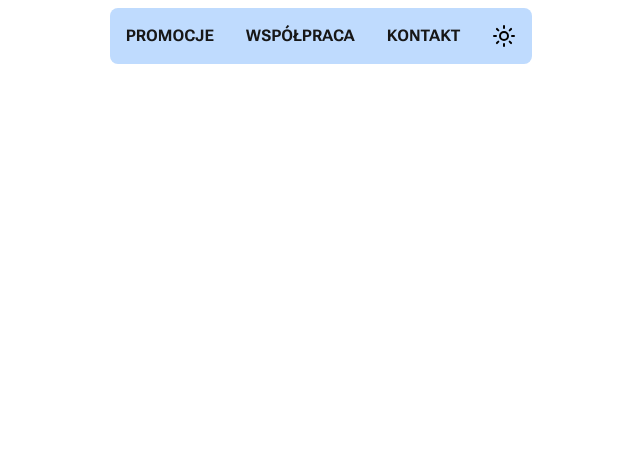
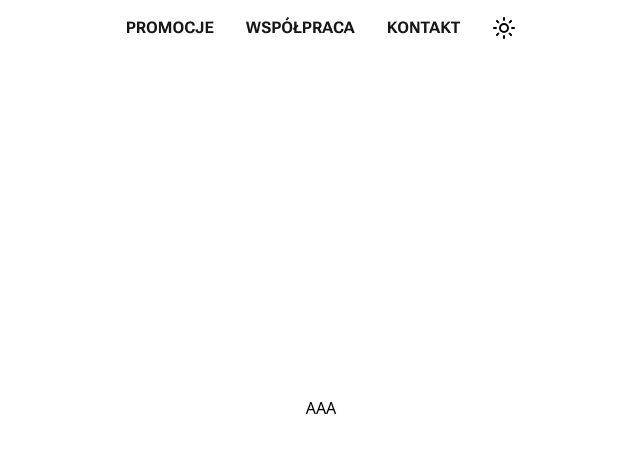
Before and after one commit to SzumielDev/technet-gerda-2024, a Next.js app: page / in a window 1280 px wide. Shown: the top 452 px of the page, without its empty margins (319-959 px from the left). Built offline with nearby package versions, Linux system fonts and the light colour scheme.

Commit message:
style: menu position

```diff
--- /dev/null
+++ b/src/app/components/Header.tsx
@@ -0,0 +1,9 @@
+import { Flex } from "@/app/components/layout/Flex";
+
+export const Header = () => {
+    return (
+        <Flex className="h-screen flex items-center justify-center">
+            AAA
+        </Flex>
+    )
+}
--- a/src/app/components/Menu.tsx
+++ b/src/app/components/Menu.tsx
@@ -4,7 +4,7 @@ import { roboto } from "@/app/components/utils/fonts"
 
 export const Menu = () => {
     return (
-        <div className="bg-blue-200 dark:bg-blue-950 rounded-lg max-w-max">
+        <div className="backdrop-blur rounded-lg max-w-max">
             <Flex className={`${roboto.className} text-neutral-900 dark:text-white gap-x-8 items-center justify-center p-4`}>
                 <button>PROMOCJE</button>
                 <button>WSPÓŁPRACA</button>
--- a/src/app/page.tsx
+++ b/src/app/page.tsx
@@ -1,13 +1,19 @@
 import { Section } from "@/app/components/layout/Section";
 import { Menu } from "@/app/components/Menu";
 import { Flex } from "@/app/components/layout/Flex";
+import { Header } from "@/app/components/Header";
 
 export default function Home() {
   return (
     <Section>
-      <Flex className="justify-center">
-        <Menu />
-      </Flex>
+      <div className="relative">
+        <div className="fixed top-0 left-0 right-0">
+          <Flex className="justify-center">
+            <Menu />
+          </Flex>
+        </div>
+      </div>
+      <Header />
     </Section>
   );
 }
```
